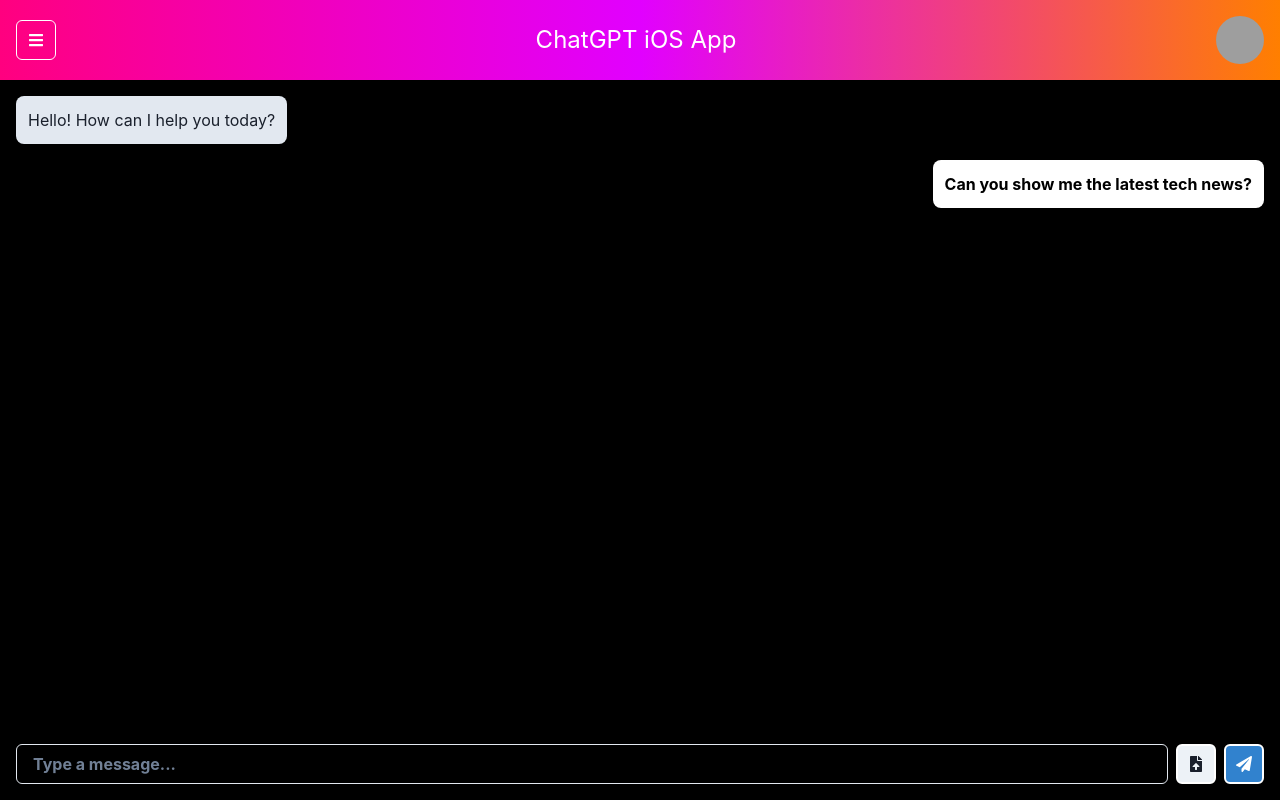
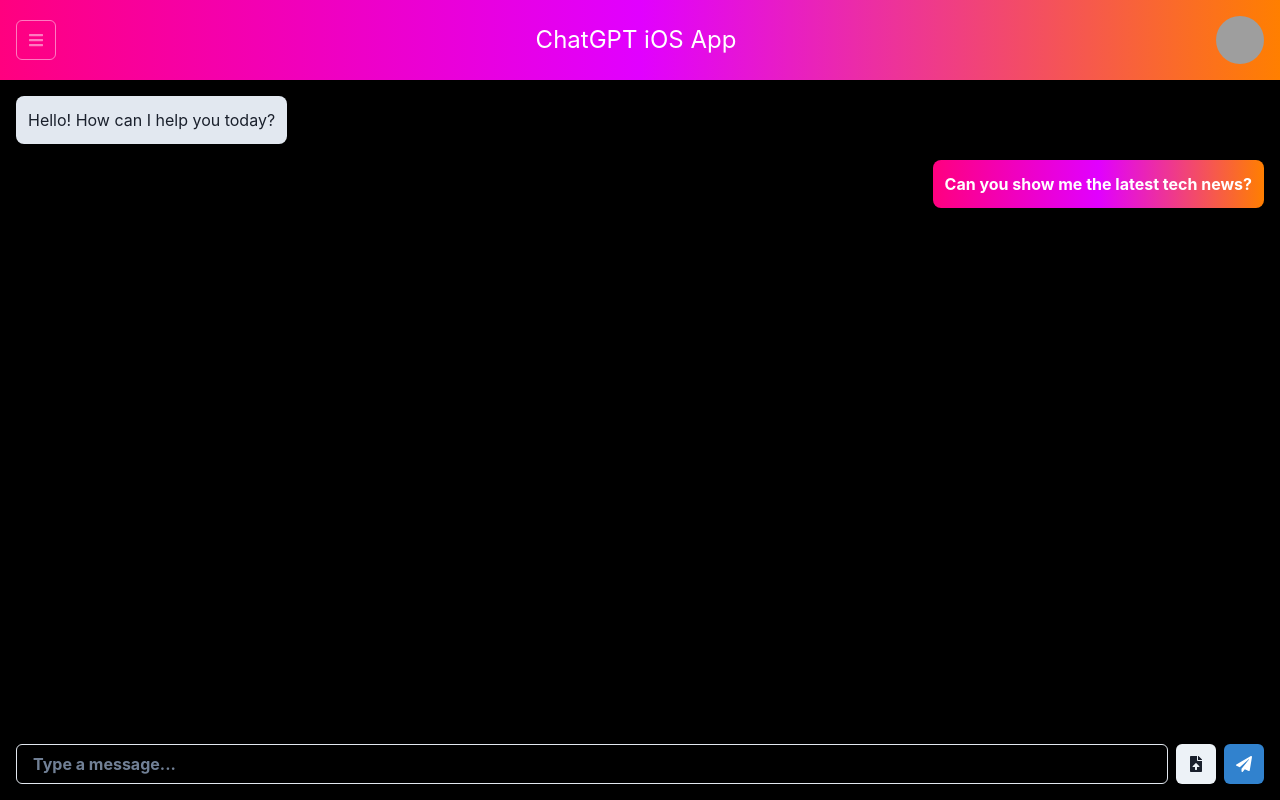
Before and after one commit to GPT-Engineer-App/modern-chat-interface, a React (Vite) app: page / in a window 1280 px wide. Built offline with nearby package versions, Linux system fonts and the light colour scheme; grey boxes are pictures that could not be loaded.

Commit message:
Reverted to edit 4ac74ac0-9287-4d90-b703-38a17bf6ff0f: "Updated the font color and weight to bold white for both the sender bubble and the typing space.
Prompt: Let's change the font color in both the sender bubble and the typing space to a bold white."

```diff
--- a/src/pages/Index.jsx
+++ b/src/pages/Index.jsx
@@ -30,7 +30,7 @@ const Index = () => {
   return (
     <Flex height="100vh" direction="column" bg="black">
       <Flex p="4" bg="linear-gradient(to right, #FF007F, #E100FF, #FF7F00)" color="white" justifyContent="space-between" alignItems="center">
-        <IconButton icon={<FaBars />} variant="outline" colorScheme="white" onClick={onOpen} />
+        <IconButton icon={<FaBars />} variant="outline" colorScheme="whiteAlpha" onClick={onOpen} />
         <Text fontSize="2xl">ChatGPT iOS App</Text>
         <Avatar name="User" src="https://images.unsplash.com/photo-1494790108377-be9c29b29330?crop=entropy&cs=tinysrgb&fit=max&fm=jpg&ixid=M3w1MDcxMzJ8MHwxfHNlYXJjaHwxfHx1c2VyJTIwYXZhdGFyfGVufDB8fHx8MTcxMzk5OTgxMXww&ixlib=rb-4.0.3&q=80&w=1080" />
       </Flex>
@@ -40,8 +40,8 @@ const Index = () => {
         <Box alignSelf="flex-start" bg="gray.200" p="3" borderRadius="lg">
           <Text>Hello! How can I help you today?</Text>
         </Box>
-        <Box alignSelf="flex-end" bg="white" p="3" borderRadius="lg">
-          <Text color="black" fontWeight="bold">
+        <Box alignSelf="flex-end" bg="linear-gradient(to right, #FF007F, #E100FF, #FF7F00)" p="3" borderRadius="lg">
+          <Text color="white" fontWeight="bold">
             Can you show me the latest tech news?
           </Text>
         </Box>
@@ -49,8 +49,8 @@ const Index = () => {
 
       <Flex p="4" alignItems="center">
         <Input placeholder="Type a message..." flex="1" color="white" fontWeight="bold" />
-        <IconButton ml="2" icon={<FaFileUpload />} border="2px" borderColor="white" onClick={uploadFile} />
-        <IconButton ml="2" icon={<FaPaperPlane />} colorScheme="blue" border="2px" borderColor="white" onClick={sendMessage} />
+        <IconButton ml="2" icon={<FaFileUpload />} onClick={uploadFile} />
+        <IconButton ml="2" icon={<FaPaperPlane />} colorScheme="blue" onClick={sendMessage} />
       </Flex>
 
       <Drawer placement="left" onClose={onClose} isOpen={isOpen}>
```
